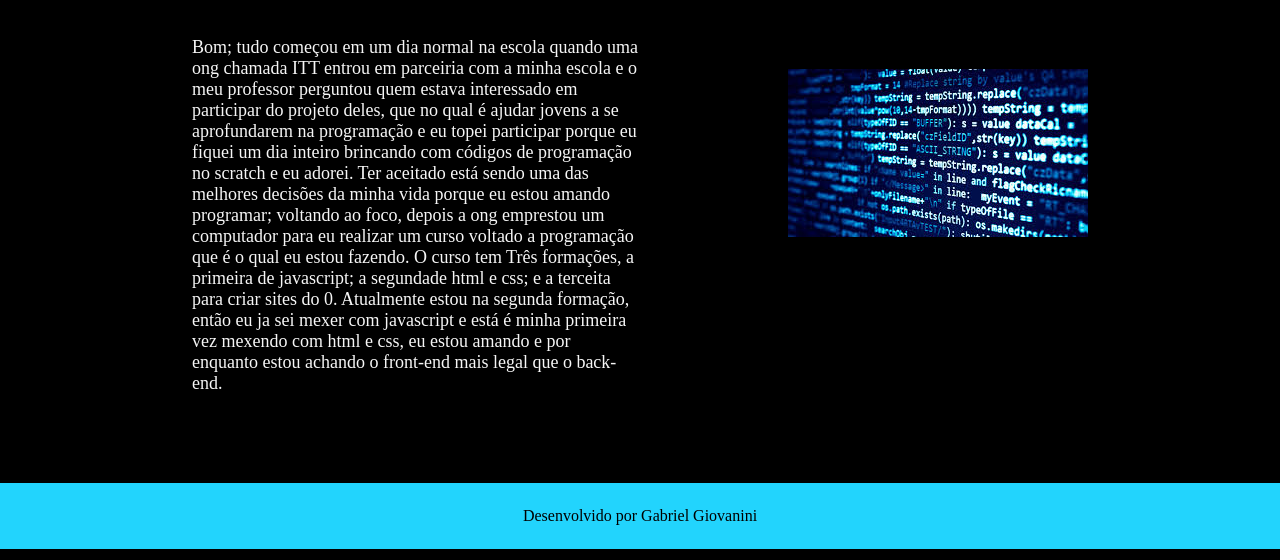
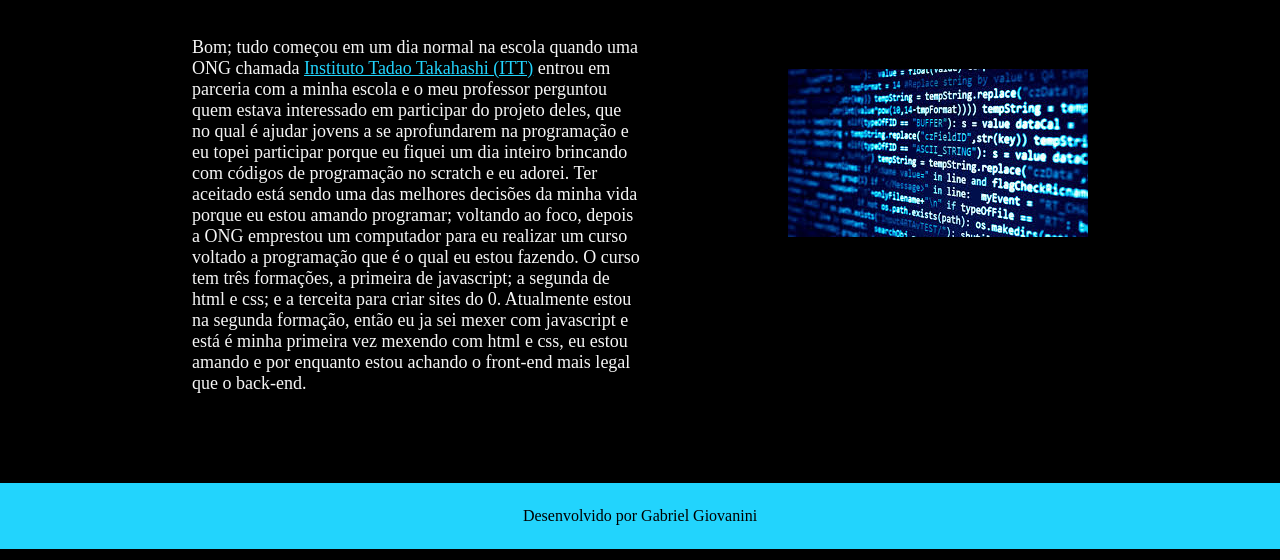
Before and after one commit to K1ngabriel/Meu-site, a plain HTML site: page programacao.html in a window 1280 px wide. Shown: the part 240-800 px from the top of the page. Drawn offline with Linux system fonts and the light colour scheme.

Commit message:
Corrigindo erros de português

```diff
--- a/programacao.html
+++ b/programacao.html
@@ -18,8 +18,8 @@
     <main class="conteudo">
         <section  class="conteudoEscrito">
             <h1 class="titulo">Minha história com <strong class="tituloDestaque">programação</strong></h1>
-            <p class="paragrafo">Bom; tudo começou em um dia normal na escola quando uma ong chamada ITT entrou em parceiria com a minha escola e o meu professor perguntou quem estava interessado em participar do projeto deles, que no qual é ajudar jovens a se aprofundarem na programação e eu topei participar porque eu fiquei um dia inteiro brincando com códigos de programação no scratch e eu adorei. Ter aceitado está sendo uma das melhores decisões da minha vida porque eu estou amando programar; voltando ao foco, depois a ong emprestou um computador para eu realizar um curso voltado a programação que é o qual eu estou fazendo.
-            O curso tem Três formações, a primeira de javascript; a segundade html e css; e a terceita para criar sites do 0. Atualmente estou na segunda formação, então eu ja sei mexer com javascript e está é minha primeira vez mexendo com html e css, eu estou amando e por enquanto estou achando o front-end mais legal que o back-end.</p>
+            <p class="paragrafo">Bom; tudo começou em um dia normal na escola quando uma ONG chamada <a class="itt" href="https://institutotadao-itt.org.br">Instituto Tadao Takahashi (ITT)</a> entrou em parceria com a minha escola e o meu professor perguntou quem estava interessado em participar do projeto deles, que no qual é ajudar jovens a se aprofundarem na programação e eu topei participar porque eu fiquei um dia inteiro brincando com códigos de programação no scratch e eu adorei. Ter aceitado está sendo uma das melhores decisões da minha vida porque eu estou amando programar; voltando ao foco, depois a ONG emprestou um computador para eu realizar um curso voltado a programação que é o qual eu estou fazendo.
+            O curso tem três formações, a primeira de javascript; a segunda de html e css; e a terceita para criar sites do 0. Atualmente estou na segunda formação, então eu ja sei mexer com javascript e está é minha primeira vez mexendo com html e css, eu estou amando e por enquanto estou achando o front-end mais legal que o back-end.</p>
         </section>
         <img class="imagem2" src="/imgs/download.jpeg" alt="Foto de programação">
     </main>
--- a/style/style.css
+++ b/style/style.css
@@ -80,6 +80,11 @@ body{ /*corpo*/
 
 .titulo2 {
     font-size: 1.5rem;
+}
+
+.itt {
+    color: #22d4fd;
+    text-decoration: underline;
 }
 
 .botoes {
```
Also changed, not shown: conquistas.html (+1 -1 lines), futuro.html (+3 -3 lines), index.html (+1 -1 lines).
